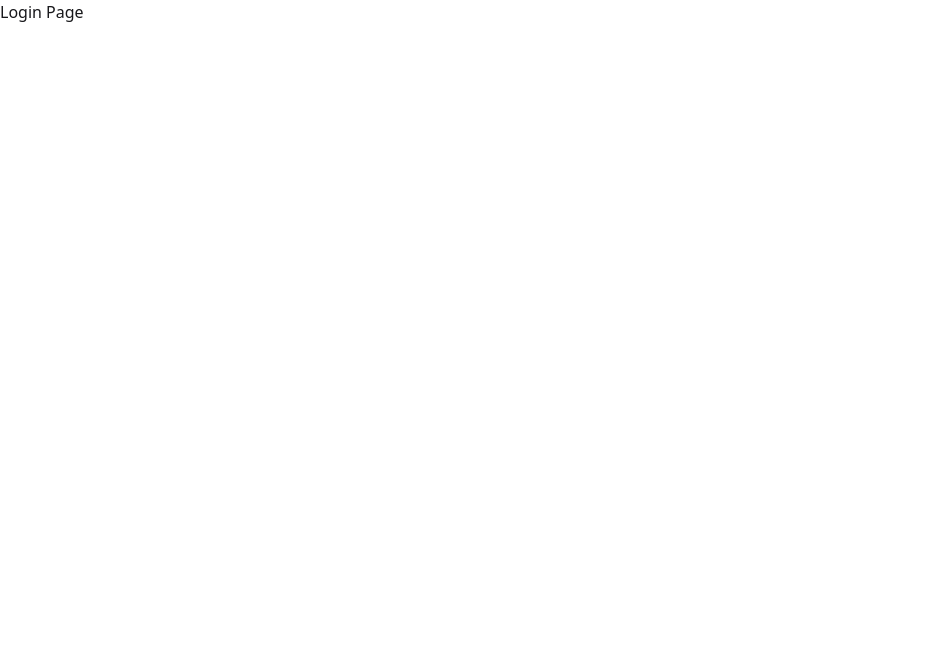
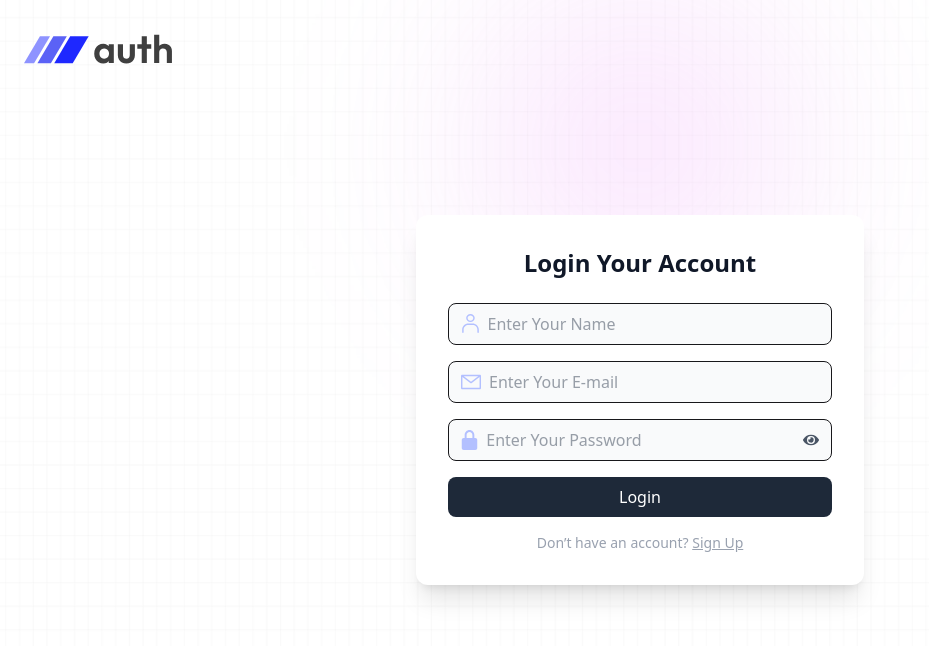
Before and after one commit to MujahidulIslam4541/MERN-Auth, a React (Vite) app in the folder client/: page /login in a window 1280 px wide. Shown: the top 646 px of the page, without its empty margins (0-929 px from the left). Built offline with nearby package versions, Linux system fonts and the light colour scheme.

Commit message:
feat (login) create loginpage form and implement a minimal dsign

```diff
--- a/client/package.json
+++ b/client/package.json
@@ -15,6 +15,7 @@
     "react": "^19.1.1",
     "react-dom": "^19.1.1",
     "react-hot-toast": "^2.6.0",
+    "react-icons": "^5.5.0",
     "react-router-dom": "^7.9.3",
     "tailwindcss": "^4.1.13"
   },
--- a/client/src/pages/LoginPage.jsx
+++ b/client/src/pages/LoginPage.jsx
@@ -1,11 +1,83 @@
-import React from 'react'
+import React, { useState } from "react";
+import { assets } from "../../public/assets";
+import { FaEye, FaEyeSlash } from "react-icons/fa";
 
 const LoginPage = () => {
+  const [showPassword, setShowPassword] = useState(false);
+
   return (
-    <div>
-      <h2>Login Page</h2>
+    <div className="bg-[url('/bg_img.png')] bg-cover bg-center min-h-screen flex flex-col items-center justify-center px-4 relative">
+      {/* Logo Top Left */}
+      <img
+        src={assets.logo}
+        alt="Logo"
+        className="h-12 absolute top-6 left-6"
+      />
+
+      {/* Login Box */}
+      <div className="bg-white shadow-xl  w-full max-w-md p-8 rounded-xl">
+        <h2 className="text-2xl font-bold text-center mb-6 text-gray-900">
+          Login Your Account
+        </h2>
+
+        <form className="space-y-4">
+          {/* Username */}
+          <div className="flex items-center border rounded-lg px-3 py-2 bg-gray-50">
+            <img src={assets.person_icon} alt="user" className="w-5 h-5 mr-2" />
+            <input
+              type="text"
+              placeholder="Enter Your Name"
+              className="w-full bg-transparent outline-none text-gray-700"
+            />
+          </div>
+
+          {/* Email */}
+          <div className="flex items-center border rounded-lg px-3 py-2 bg-gray-50">
+            <img src={assets.mail_icon} alt="mail" className="w-5 h-5 mr-2" />
+            <input
+              type="email"
+              placeholder="Enter Your E-mail"
+              className="w-full bg-transparent outline-none text-gray-700"
+            />
+          </div>
+
+          {/* Password */}
+          <div className="flex items-center border rounded-lg px-3 py-2 bg-gray-50">
+            <img src={assets.lock_icon} alt="lock" className="w-5 h-5 mr-2" />
+            <input
+              type={showPassword ? "text" : "password"}
+              placeholder="Enter Your Password"
+              className="w-full bg-transparent outline-none text-gray-700"
+            />
+            <button
+              type="button"
+              onClick={() => setShowPassword(!showPassword)}
+              className="text-gray-600 ml-2"
+            >
+              {showPassword ? <FaEyeSlash /> : <FaEye />}
+            </button>
+          </div>
+
+          {/* Submit */}
+          <button
+            type="submit"
+            className="w-full bg-gray-800 text-white py-2 rounded-lg hover:bg-gray-900 transition"
+          >
+            Login
+          </button>
+        </form>
+
+        {/* Footer */}
+        <p className="text-center text-gray-400 mt-4 text-sm">
+          Don’t have an account?{" "}
+          <a href="/register" className="underline hover:text-white">
+            Sign Up
+          </a>
+        </p>
+      </div>
     </div>
-  )
-}
 
-export default LoginPage
+  );
+};
+
+export default LoginPage;
```
Also changed, not shown: 1 other file (tests, documents, lock files or other folders).
